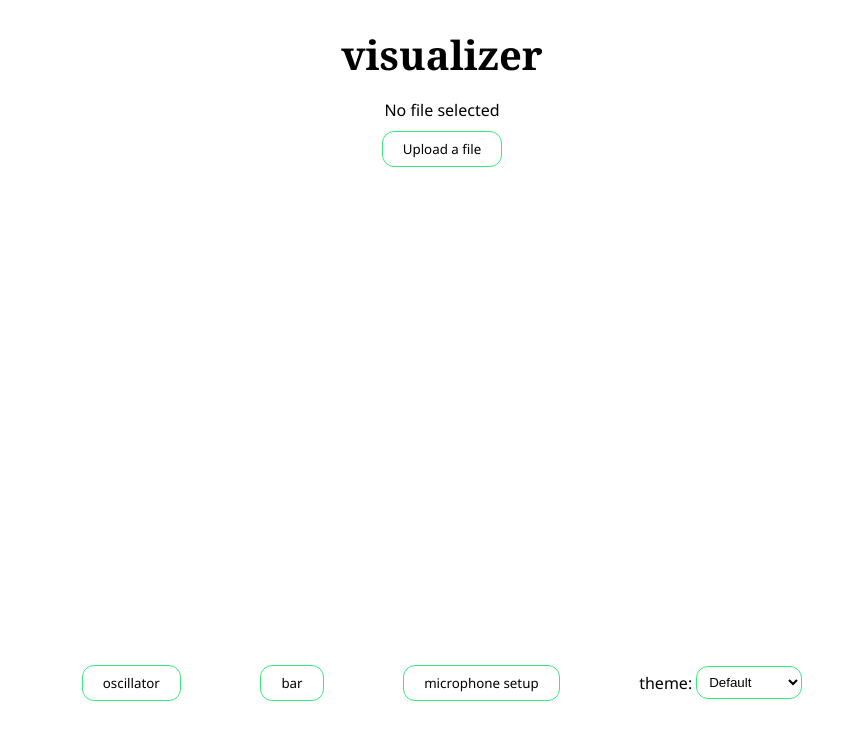
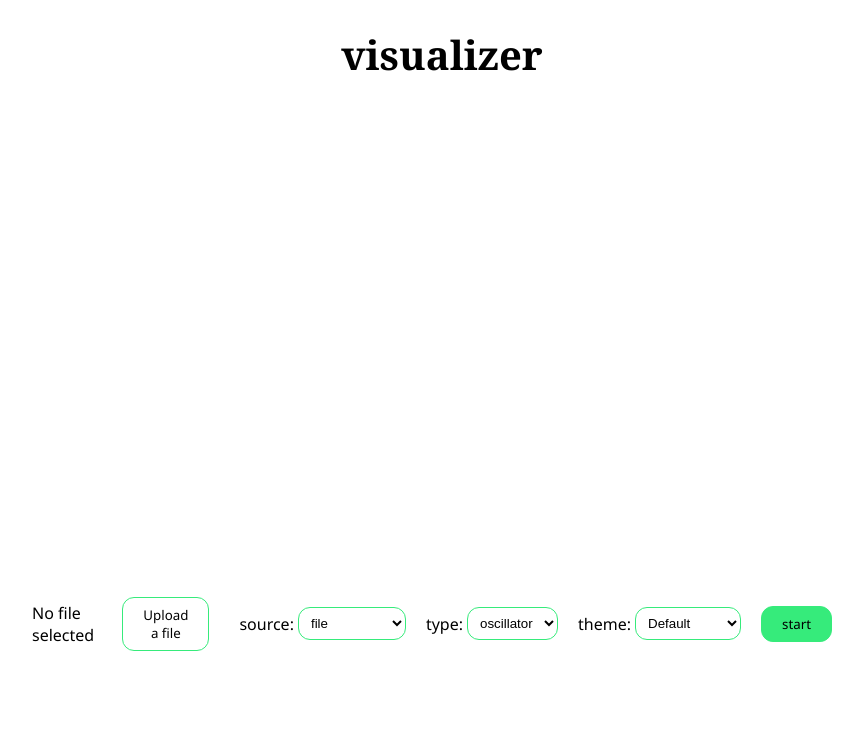
Before and after one commit to michelledang/visualizr, a Next.js app: page / in a window 1280 px wide. Shown: the top 740 px of the page, without its empty margins (198-1061 px from the left). Built offline with nearby package versions, Linux system fonts and the light colour scheme.

Commit message:
in progress

```diff
--- a/pages/_app.tsx
+++ b/pages/_app.tsx
@@ -1,13 +1,13 @@
-import { createGlobalStyle, ThemeProvider } from 'styled-components';
-import { useState } from 'react';
-import THEMES from '../data/themes';
+import { createGlobalStyle, ThemeProvider } from "styled-components";
+import { useState } from "react";
+import THEMES from "../data/themes";
 
 const GlobalStyle = createGlobalStyle`
   body {
     margin: 0;
     padding: 0;
     box-sizing: border-box;
-    background-color: ${props => props.background};
+    background-color: ${(props) => props.background};
     font-family: Georgia, Segoe UI, Roboto, Oxygen, Ubuntu,
       Cantarell, Fira Sans, Droid Sans, Helvetica Neue, sans-serif;
   }
@@ -18,15 +18,19 @@ const GlobalStyle = createGlobalStyle`
 `;
 
 export default function App({ Component, pageProps }) {
-  const [currentTheme, setCurrentTheme] = useState('default');
-  const selectTheme = (event) => {
-    setCurrentTheme(event.target.value);
-  }
+  const [currentTheme, setCurrentTheme] = useState("default");
+  const selectTheme = (themeName) => {
+    setCurrentTheme(themeName);
+  };
   return (
     <>
-      <GlobalStyle background={THEMES[currentTheme].background}/>
+      <GlobalStyle background={THEMES[currentTheme].background} />
       <ThemeProvider theme={THEMES[currentTheme]}>
-        <Component selectTheme={(event) => selectTheme(event)} theme={THEMES[currentTheme]} {...pageProps} />
+        <Component
+          selectTheme={(themeName) => selectTheme(themeName)}
+          theme={THEMES[currentTheme]}
+          {...pageProps}
+        />
       </ThemeProvider>
     </>
   );
--- a/pages/index.tsx
+++ b/pages/index.tsx
@@ -2,7 +2,7 @@ import React from "react";
 import styled from "styled-components";
 import { AudioContext } from "standardized-audio-context";
 // import SpotifyPlayer from 'react-spotify-web-playback';
-import { useState } from "react";
+import { useState, useEffect } from "react";
 import THEMES from "../data/themes";
 
 export default function Home(props) {
@@ -19,32 +19,66 @@ export default function Home(props) {
     "/audio/sawtooth440.wav",
   ];
 
+  const VISUALIZATION_TYPES = {
+    OSCILLATOR: "oscillator",
+    BAR: "bar",
+  };
+
+  const VISUALIZATION_SOURCES = {
+    FILE: "file",
+    MICROPHONE: "microphone",
+  };
+
   const [isWaveform, setIsWaveform] = useState(true);
   const [selectedFile, setSelectedFile] = useState({ name: "" });
+  const [visualizationType, setVisualizationType] = useState(
+    VISUALIZATION_TYPES.OSCILLATOR
+  );
+  const [visualizationSource, setVisualizationSource] = useState(
+    VISUALIZATION_SOURCES.FILE
+  );
   const { selectTheme } = props;
   var shouldStopOs = false;
   var shouldStopBar = false;
+  const [reset, setReset] = useState(false);
   var canvasTheme = "default";
   const hiddenFileInput = React.useRef(null);
 
+  // useEffect(() => {
+  //   console.log("use effect reset:", reset);
+  //   if (reset) {
+  //     stream?.pause();
+  //     ctx?.clearRect(0, 0, WIDTH, HEIGHT);
+  //     setReset(false);
+  //   }
+  // }, [reset]);
+
   const handleStop = () => {
+    selectTheme(canvasTheme);
+    setReset(true);
+    console.log("handle stop reset:", reset);
     shouldStopOs = true;
     shouldStopBar = true;
   };
 
   const handleCanvasTheme = (event) => {
     canvasTheme = event.target.value;
-    handleStop();
+    // handleStop();
   };
 
-  const handleVisualizationToggle = (event) => {
-    setIsWaveform(event.target.checked);
-    handleStop();
+  const handleVisualizationType = (event) => {
+    setVisualizationType(event.target.value);
+    // handleStop();
+  };
+
+  const handleVisualizationSource = (event) => {
+    setVisualizationSource(event.target.value);
+    // handleStop();
   };
 
   const handleFileUpload = (event) => {
     setSelectedFile(event.target.files[0]);
-    handleStop();
+    // handleStop();
   };
 
   const handleClick = (event) => {
@@ -96,7 +130,8 @@ export default function Home(props) {
     ctx.lineTo(WIDTH, HEIGHT / 2);
     ctx.stroke();
 
-    if (shouldStopOs) {
+    if (shouldStopOs || reset) {
+      console.log("oscillator pause");
       stream.pause();
       ctx.clearRect(0, 0, WIDTH, HEIGHT);
     }
@@ -131,7 +166,8 @@ export default function Home(props) {
       x += barWidth + 1;
     }
 
-    if (shouldStopBar) {
+    if (shouldStopBar || reset) {
+      console.log("bar pause");
       stream.pause();
       ctx.clearRect(0, 0, WIDTH, HEIGHT);
     }
@@ -146,113 +182,95 @@ export default function Home(props) {
   };
 
   const oscillator = () => {
-    if (stream) {
-      handleStop();
-      stream.pause();
-    }
-    if (ctx) {
-      ctx.clearRect(0, 0, WIDTH, HEIGHT);
-    }
-
-    if (selectedFile.name.length) {
-      const soundSrc = URL.createObjectURL(selectedFile);
-      stream = new Audio(soundSrc);
-    } else {
-      stream = new Audio(FILES[0]);
-    }
-    shouldStopOs = false;
-
-    setTimeout(() => {
-      stream.play();
-    }, 100);
-
-    audioContext = new AudioContext();
-    analyser = audioContext.createAnalyser();
-
-    var source = audioContext.createMediaElementSource(stream);
-    source.connect(analyser);
-    analyser.connect(audioContext.destination);
-
-    analyser.fftSize = 2048;
-    var bufferLength = analyser.frequencyBinCount;
-    dataArray = new Uint8Array(bufferLength);
-
-    drawOscillator();
+    // if (stream) {
+    //   handleStop();
+    //   stream.pause();
+    // }
+    // if (ctx) {
+    //   ctx.clearRect(0, 0, WIDTH, HEIGHT);
+    // }
+    // if (selectedFile.name.length) {
+    //   const soundSrc = URL.createObjectURL(selectedFile);
+    //   stream = new Audio(soundSrc);
+    // } else {
+    //   stream = new Audio(FILES[0]);
+    // }
+    // shouldStopOs = false;
+    // setTimeout(() => {
+    //   stream.play();
+    // }, 100);
+    // audioContext = new AudioContext();
+    // analyser = audioContext.createAnalyser();
+    // var source = audioContext.createMediaElementSource(stream);
+    // source.connect(analyser);
+    // analyser.connect(audioContext.destination);
+    // analyser.fftSize = 2048;
+    // var bufferLength = analyser.frequencyBinCount;
+    // dataArray = new Uint8Array(bufferLength);
+    // drawOscillator();
   };
 
   const bar = () => {
-    if (stream) {
-      handleStop();
-      stream.pause();
-    }
-    if (ctx) {
-      ctx.clearRect(0, 0, WIDTH, HEIGHT);
-    }
-
-    if (selectedFile.name.length) {
-      const soundSrc = URL.createObjectURL(selectedFile);
-      stream = new Audio(soundSrc);
-    } else {
-      stream = new Audio(FILES[0]);
-    }
-    shouldStopBar = false;
-
-    setTimeout(() => {
-      stream.play();
-    }, 100);
-
-    audioContext = new AudioContext();
-    analyser = audioContext.createAnalyser();
-
-    var source = audioContext.createMediaElementSource(stream);
-    source.connect(analyser);
-    analyser.connect(audioContext.destination);
-
-    analyser.fftSize = 2048;
-    var bufferLength = analyser.frequencyBinCount;
-    dataArray = new Uint8Array(bufferLength);
-
-    drawBar();
+    // if (stream) {
+    //   handleStop();
+    //   stream.pause();
+    // }
+    // if (ctx) {
+    //   ctx.clearRect(0, 0, WIDTH, HEIGHT);
+    // }
+    // if (selectedFile.name.length) {
+    //   const soundSrc = URL.createObjectURL(selectedFile);
+    //   stream = new Audio(soundSrc);
+    // } else {
+    //   stream = new Audio(FILES[0]);
+    // }
+    // shouldStopBar = false;
+    // setTimeout(() => {
+    //   stream.play();
+    // }, 100);
+    // audioContext = new AudioContext();
+    // analyser = audioContext.createAnalyser();
+    // var source = audioContext.createMediaElementSource(stream);
+    // source.connect(analyser);
+    // analyser.connect(audioContext.destination);
+    // analyser.fftSize = 2048;
+    // var bufferLength = analyser.frequencyBinCount;
+    // dataArray = new Uint8Array(bufferLength);
+    // drawBar();
   };
 
   const microphoneSetup = () => {
-    if (stream) {
-      handleStop();
-      stream.pause();
-    }
-    if (ctx) {
-      ctx.clearRect(0, 0, WIDTH, HEIGHT);
-    }
-
-    audioContext = new AudioContext();
-    analyser = audioContext.createAnalyser();
-
-    shouldStopOs = false;
-
-    navigator.mediaDevices
-      .getUserMedia({
-        video: false,
-        audio: true,
-      })
-      .then((stream) => {
-        if (stream.getAudioTracks().length > 0) {
-          var source = audioContext.createMediaStreamSource(stream);
-          source.connect(analyser);
-
-          document.body.classList.add("ready");
-        } else {
-          console.log(
-            "Failed to get stream. Audio not shared or browser not supported"
-          );
-        }
-      })
-      .catch((err) => console.log("Unable to open capture: ", err));
-
-    analyser.fftSize = 2048;
-    var bufferLength = analyser.frequencyBinCount;
-    dataArray = new Uint8Array(bufferLength);
-
-    drawOscillator();
+    // if (stream) {
+    //   handleStop();
+    //   stream.pause();
+    // }
+    // if (ctx) {
+    //   ctx.clearRect(0, 0, WIDTH, HEIGHT);
+    // }
+    // audioContext = new AudioContext();
+    // analyser = audioContext.createAnalyser();
+    // shouldStopOs = false;
+    // navigator.mediaDevices
+    //   .getUserMedia({
+    //     video: false,
+    //     audio: true,
+    //   })
+    //   .then((stream) => {
+    //     if (stream.getAudioTracks().length > 0) {
+    //       var source = audioContext.createMediaStreamSource(stream);
+    //       source.connect(analyser);
+    //       document.body.classList.add("ready");
+    //     } else {
+    //       console.log(
+    //         "Failed to get stream. Audio not shared or browser not supported"
+    //       );
+    //     }
+    //   })
+    //   .catch((err) => console.log("Unable to open capture: ", err));
+    // analyser.fftSize = 2048;
+    // var bufferLength = analyser.frequencyBinCount;
+    // dataArray = new Uint8Array(bufferLength);
+    // drawOscillator();
   };
 
   // this doesn't work lol
@@ -285,9 +303,85 @@ export default function Home(props) {
     //   draw();
   };
 
+  const start = () => {
+    console.log(visualizationType, visualizationSource);
+    console.log(stream, ctx);
+    if (stream) {
+      handleStop();
+      console.log("handleStop()");
+      stream.pause();
+    }
+    if (ctx) {
+      ctx.clearRect(0, 0, WIDTH, HEIGHT);
+      console.log("clearRect()");
+    }
+
+    audioContext = new AudioContext();
+    analyser = audioContext.createAnalyser();
+
+    if (visualizationType === VISUALIZATION_TYPES.BAR) {
+      shouldStopBar = false;
+      setReset(false);
+    } else if (visualizationType === VISUALIZATION_TYPES.OSCILLATOR) {
+      shouldStopOs = false;
+      setReset(false);
+    }
+
+    console.log(shouldStopOs, shouldStopBar, reset);
+
+    setTimeout(() => {
+      stream?.play();
+    }, 100);
+
+    if (visualizationSource === VISUALIZATION_SOURCES.MICROPHONE) {
+      navigator.mediaDevices
+        .getUserMedia({
+          video: false,
+          audio: true,
+        })
+        .then((stream) => {
+          if (stream.getAudioTracks().length > 0) {
+            var source = audioContext.createMediaStreamSource(stream);
+            source.connect(analyser);
+
+            document.body.classList.add("ready");
+          } else {
+            console.log(
+              "Failed to get stream. Audio not shared or browser not supported"
+            );
+          }
+        })
+        .catch((err) => console.log("Unable to open capture: ", err));
+    } else if (visualizationSource === VISUALIZATION_SOURCES.FILE) {
+      const soundSrc = selectedFile.name.length
+        ? URL.createObjectURL(selectedFile)
+        : FILES[0];
+      stream = new Audio(soundSrc);
+      var source = audioContext.createMediaElementSource(stream);
+      source.connect(analyser);
+      analyser.connect(audioContext.destination);
+    }
+
+    analyser.fftSize = 2048;
+    var bufferLength = analyser.frequencyBinCount;
+    dataArray = new Uint8Array(bufferLength);
+
+    if (visualizationType === VISUALIZATION_TYPES.BAR) {
+      drawBar();
+    } else if (visualizationType === VISUALIZATION_TYPES.OSCILLATOR) {
+      drawOscillator();
+    }
+  };
+
   return (
     <Wrapper>
       <Title>visualizer</Title>
+      <StyledCanvas
+        id="visualization"
+        width={WIDTH}
+        height={HEIGHT}
+      ></StyledCanvas>
+      <SettingsWrapper>
         <StyledLabel>
           <label>
             {selectedFile && selectedFile.name !== ""
@@ -296,7 +390,9 @@ export default function Home(props) {
           </label>
         </StyledLabel>
         <InputWrapper>
-        <StyledButton onClick={handleClick}>Upload a file</StyledButton>
+          <StyledSecondaryButton onClick={handleClick}>
+            Upload a file
+          </StyledSecondaryButton>
           <input
             type="file"
             ref={hiddenFileInput}
@@ -305,16 +401,44 @@ export default function Home(props) {
             style={{ display: "none" }}
           />
         </InputWrapper>
-      <StyledCanvas
-        id="visualization"
-        width={WIDTH}
-        height={HEIGHT}
-      ></StyledCanvas>
-      <SettingsWrapper>
-        <StyledButton onClick={oscillator}>oscillator</StyledButton>
-        <StyledButton onClick={bar}>bar</StyledButton>
-        <StyledButton onClick={microphoneSetup}>microphone setup</StyledButton>
-        {/* <StyledButton onClick={spotifySetup}>spotify setup</StyledButton> */}
+        {/* <StyledSecondaryButton onClick={microphoneSetup}>microphone setup</StyledSecondaryButton> */}
+        {/* <StyledSecondaryButton onClick={spotifySetup}>spotify setup</StyledSecondaryButton> */}
+        <InputWrapper>
+          <label>source: </label>
+          <StyledSelect
+            id="visualization-source"
+            name="visualization-source"
+            onChange={(e) => {
+              handleVisualizationSource(e);
+            }}
+          >
+            {Object.keys(VISUALIZATION_SOURCES).map((key) => {
+              return (
+                <option key={key} value={VISUALIZATION_SOURCES[key]}>
+                  {VISUALIZATION_SOURCES[key]}
+                </option>
+              );
+            })}
+          </StyledSelect>
+        </InputWrapper>
+        <InputWrapper>
+          <label>type: </label>
+          <StyledSelect
+            id="visualization-type"
+            name="visualization-type"
+            onChange={(e) => {
+              handleVisualizationType(e);
+            }}
+          >
+            {Object.keys(VISUALIZATION_TYPES).map((key) => {
+              return (
+                <option key={key} value={VISUALIZATION_TYPES[key]}>
+                  {VISUALIZATION_TYPES[key]}
+                </option>
+              );
+            })}
+          </StyledSelect>
+        </InputWrapper>
         <InputWrapper>
           <label>theme: </label>
           <StyledSelect
@@ -322,7 +446,6 @@ export default function Home(props) {
             name="themes"
             onChange={(e) => {
               handleCanvasTheme(e);
-              selectTheme(e);
             }}
           >
             {Object.keys(THEMES).map((key) => {
@@ -338,6 +461,15 @@ export default function Home(props) {
           token="BQD33hGqZk6PhHt-SRuIRPEcX-WXCBD8L0Iw9v5XI6HixmyF2S4hutEwfEQ_kjCcE7XI1RXi0CJe57yvHgyDq84jbjBkVvAVrYMORoVuuJ0yyvaITDjOyDpyU7EVWyK_Eww0CvsglaV9cTWfj5MDJed5WRbVtUvMCIosmc6nZYY_cjew3VHJc_3QeMpIzD5UQw"
           uris={['spotify:track:3X4dCNeVxPCqiRfyB5hJeH']}
         /> */}
+        <StyledButton
+          onClick={() => {
+            handleStop();
+            console.log("start clicked");
+            start();
+          }}
+        >
+          start
+        </StyledButton>
       </SettingsWrapper>
     </Wrapper>
   );
@@ -362,13 +494,25 @@ const Title = styled.h1`
   color: ${({ theme }) => theme.primary};
 `;
 
+const StyledSecondaryButton = styled.button`
+  display: flex;
+  width: fit-content;
+  align-self: center;
+  margin: 10px;
+  color: ${({ theme }) => theme.primary};
+  background-color: ${({ theme }) => theme.background};
+  border: 1px solid ${({ theme }) => theme.secondary};
+  border-radius: 12px;
+  padding: 8px 20px;
+`;
+
 const StyledButton = styled.button`
   display: flex;
   width: fit-content;
   align-self: center;
   margin: 10px;
   color: ${({ theme }) => theme.primary};
-  background-color: ${({ theme }) => theme.background};
+  background-color: ${({ theme }) => theme.secondary};
   border: 1px solid ${({ theme }) => theme.secondary};
   border-radius: 12px;
   padding: 8px 20px;
```
Lines whose indentation alone changed are shown as unchanged.
